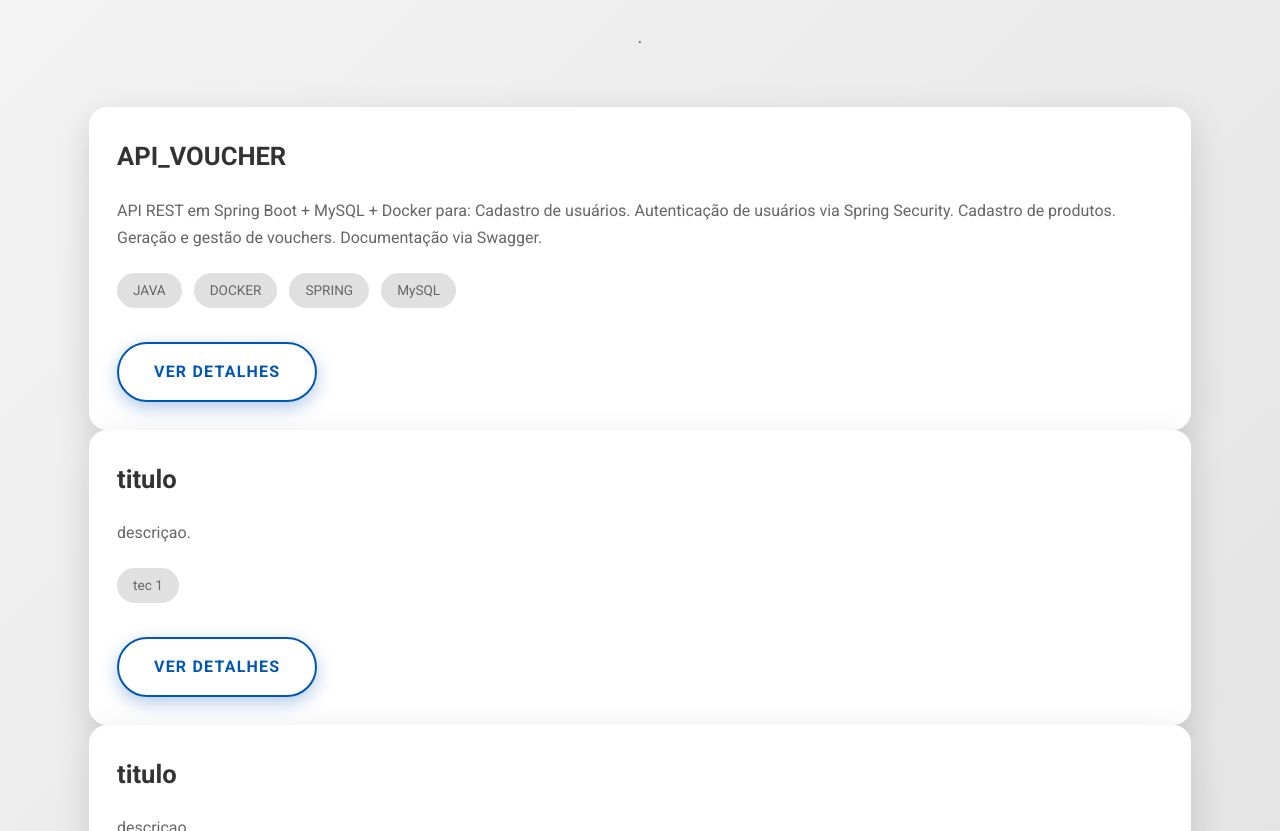
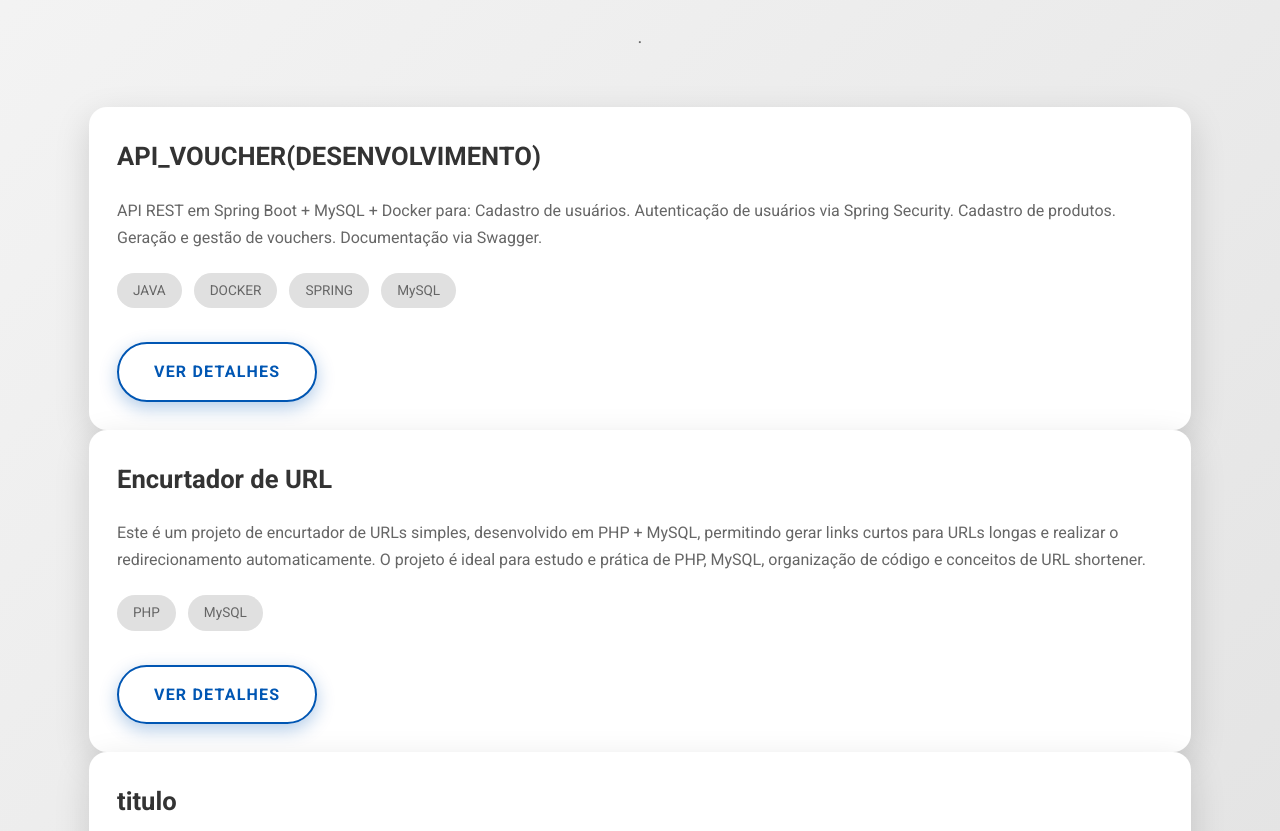
Before and after one commit to LORRAN-DEV/Gabriel-Lorran-Port, a plain HTML site: page projetos.html in a window 1280 px wide. Shown: the part 270-1101 px from the top of the page. Drawn offline with nearby package versions, Linux system fonts and the light colour scheme.

Commit message:
Update projetos.html

```diff
--- a/projetos.html
+++ b/projetos.html
@@ -65,7 +65,7 @@
                         </div>
                          <div class="project-card">
                             <div class="project-content">
-                                <h3 class="project-title" data-key="projeto_titulo_1"> API_VOUCHER </h3>
+                                <h3 class="project-title" data-key="projeto_titulo_1"> API_VOUCHER(DESENVOLVIMENTO) </h3>
                                 <p class="project-description" data-key="projeto_descricao_1">API REST em Spring Boot + MySQL + Docker para:
                                     Cadastro de usuários.
                                     Autenticação de usuários via Spring Security.
@@ -87,11 +87,13 @@
                         </div>
                          <div class="project-card">
                             <div class="project-content">
-                                <h3 class="project-title" data-key="projeto_titulo_2"> titulo </h3>
-                                <p class="project-description" data-key="projeto_descricao_2"> descriçao.
+                                <h3 class="project-title" data-key="projeto_titulo_2"> Encurtador de URL </h3>
+                                <p class="project-description" data-key="projeto_descricao_2"> Este é um projeto de encurtador de URLs simples, desenvolvido em PHP + MySQL, permitindo gerar links curtos para URLs longas e realizar o redirecionamento automaticamente. O projeto é ideal para estudo e prática de PHP, MySQL, organização de código e conceitos de URL shortener.
                             </p>
                                 <div class="project-tags">
-                                    <span class="project-tag" data-key="projeto_tag_2">tec 1</span>
+                                    <span class="project-tag" data-key="projeto_tag_2.1">PHP</span>
+                                    <span class="project-tag" data-key="projeto_tag_2.2">MySQL</span>
+
 
                                 </div>
                                 <a href="" class="btn btn-outline" data-key="ver_detalhes">Ver Detalhes</a>
```
